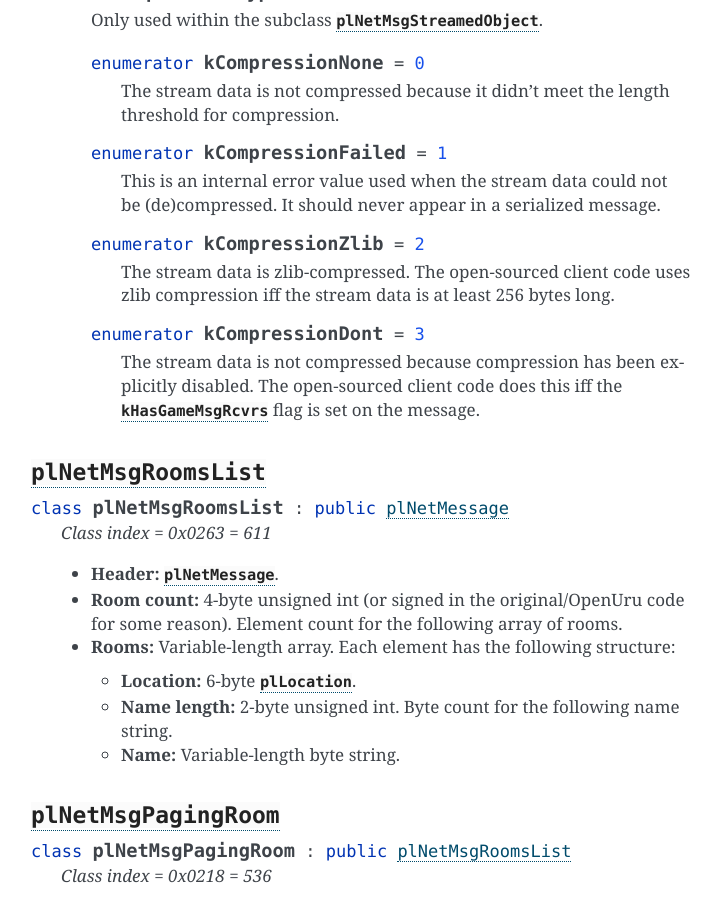
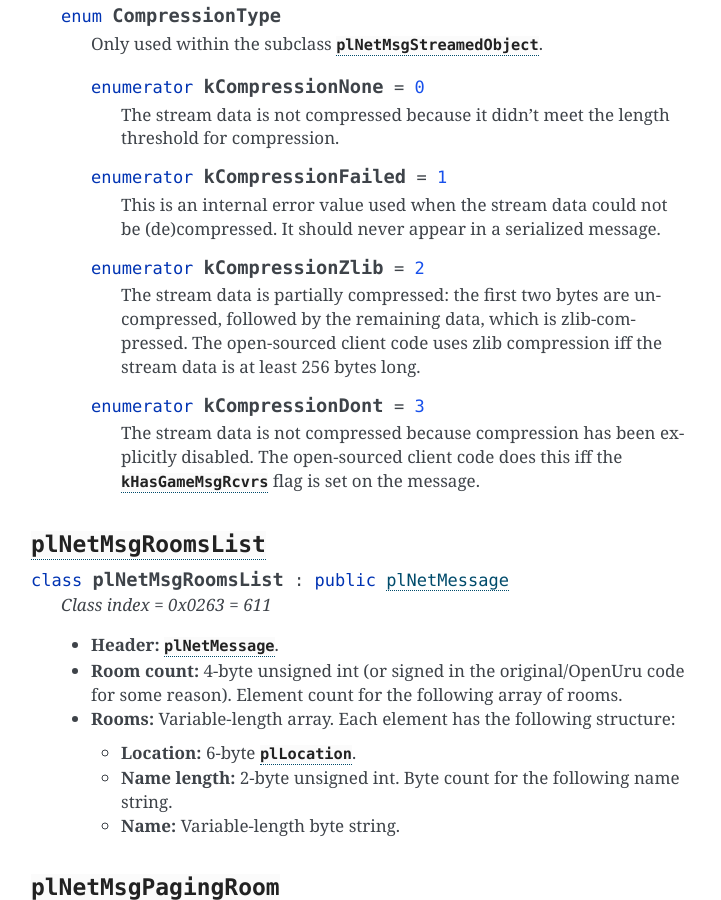
Before and after one commit to dgelessus/NAGUS, a Sphinx documentation site: the page built from docs/uru/game_server.rst, in a window 1280 px wide and 900 px high, scrolled down 11687 px. Shown: the whole window, without its empty margins (389-1110 px from the left). Built offline with Sphinx 7.4.7, drawn with Linux system fonts in a browser that asks for light colours; some of the changed text lies outside the part shown.

Commit message:
Fix docs and handling of zlib-compressed stream plNetMessages

```diff
--- a/docs/uru/game_server.rst
+++ b/docs/uru/game_server.rst
@@ -395,6 +395,9 @@ Common data types
      Byte length of the following stream data field.
    * **Stream data:** Variable-length byte array.
      The format of this data depends on the class of the containing message.
+     Additionally,
+     the data may be compressed,
+     depending on the compression type field.
 
 .. cpp:enum:: plNetMember::Flags
 
@@ -647,7 +650,10 @@ Common data types
 
       .. cpp:enumerator:: kCompressionZlib = 2
 
-         The stream data is zlib-compressed.
+         The stream data is partially compressed:
+         the first two bytes are uncompressed,
+         followed by the remaining data,
+         which is zlib-compressed.
          The open-sourced client code uses zlib compression iff the stream data is at least 256 bytes long.
 
       .. cpp:enumerator:: kCompressionDont = 3
```
Also changed, not shown: 1 other file.
